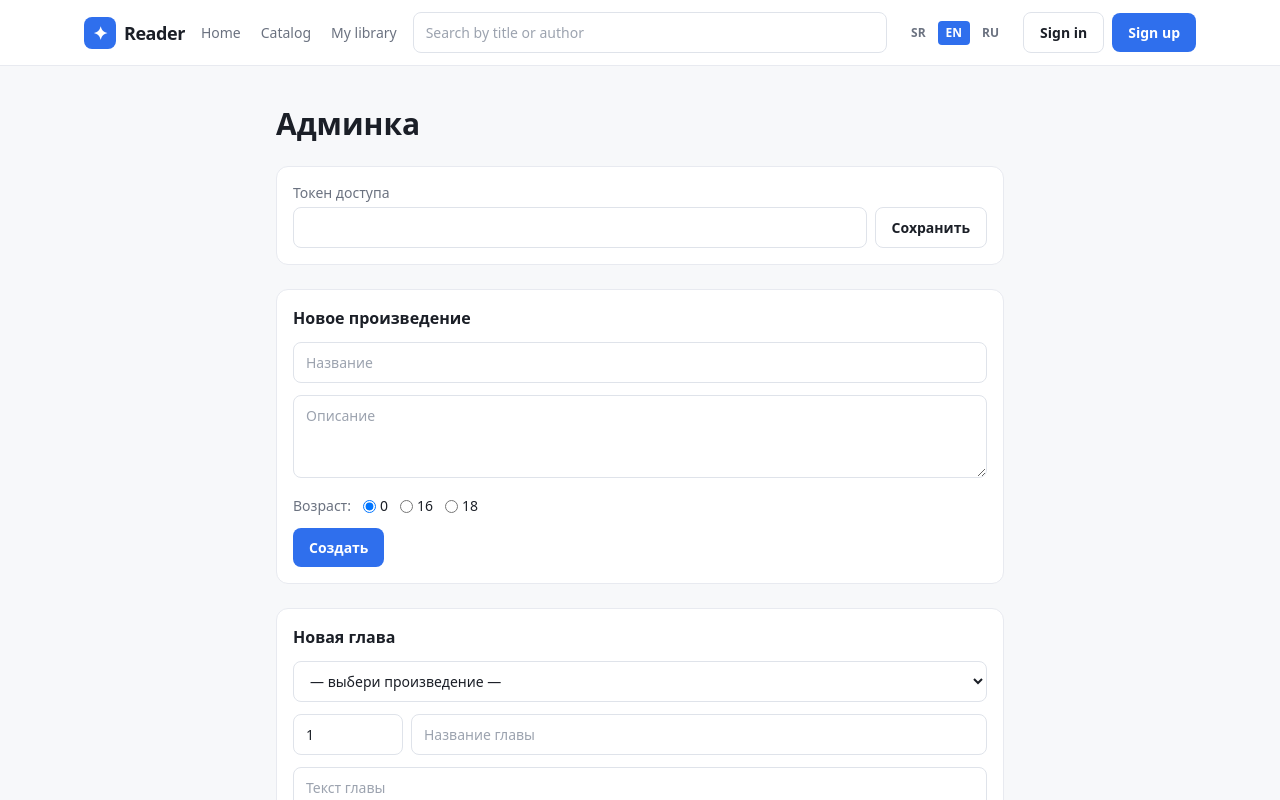
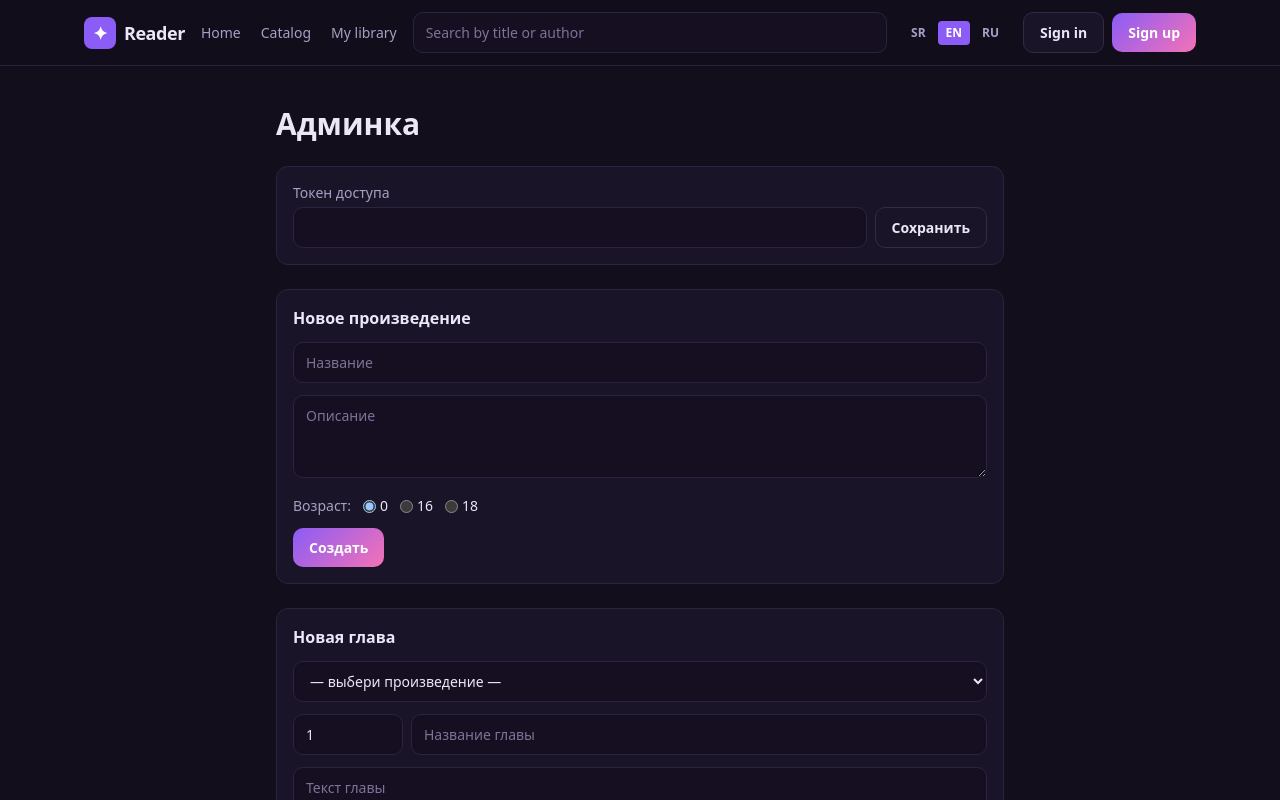
Before and after one commit to AnzuPac/reader-platform, a Next.js app: page /en/admin in a window 1280 px wide. Shown: the top 800 px of the page. Built offline with nearby package versions, Linux system fonts and the light colour scheme.

Commit message:
Оформление под бренд Yurei Night: тёмная фиолетовая палитра, сакура-акценты, тёмные карточки и шапка

```diff
--- a/app/[lang]/layout.tsx
+++ b/app/[lang]/layout.tsx
@@ -15,7 +15,7 @@ export default async function LangLayout({
 
   return (
     <div className="min-h-screen">
-      <header className="sticky top-0 z-40 border-b border-line bg-white/95 backdrop-blur">
+      <header className="sticky top-0 z-40 border-b border-line bg-[#120e1c]/90 backdrop-blur">
         <div className="mx-auto flex max-w-6xl items-center gap-4 px-5 py-3">
           <Link href={`/${l}`} className="flex items-center gap-2 text-lg font-extrabold tracking-tight">
             <span className="flex h-8 w-8 items-center justify-center rounded-lg bg-brand text-white">✦</span>
@@ -55,7 +55,7 @@ export default async function LangLayout({
 
       {children}
 
-      <footer className="mt-16 border-t border-line bg-white">
+      <footer className="mt-16 border-t border-line bg-[#150f21]">
         <div className="mx-auto flex max-w-6xl flex-wrap items-center gap-4 px-5 py-8 text-sm text-mist">
           <span className="font-semibold text-ink">{t(l, 'brand')}</span>
           <Link href={`/${l}/catalog`}>{t(l, 'nav_catalog')}</Link>
--- a/app/[lang]/page.tsx
+++ b/app/[lang]/page.tsx
@@ -36,12 +36,12 @@ export default async function HomePage({ params }: { params: Promise<{ lang: str
   return (
     <main className="mx-auto max-w-6xl px-5 py-8">
       {/* hero */}
-      <section className="mb-10 overflow-hidden rounded-2xl bg-gradient-to-r from-[#12224a] via-[#2f6fed] to-[#7a3b9c] px-7 py-10 text-white sm:px-10 sm:py-14">
+      <section className="mb-10 overflow-hidden rounded-2xl border border-[#3a2c56] bg-gradient-to-br from-[#1b1330] via-[#2d1a4d] to-[#3a1f5c] px-7 py-10 text-white sm:px-10 sm:py-14">
         <div className="max-w-xl">
           <h1 className="mb-3 text-3xl font-extrabold leading-tight sm:text-4xl">{t(l, 'hero_title')}</h1>
           <p className="mb-6 text-sm leading-relaxed text-white/80 sm:text-base">{t(l, 'hero_sub')}</p>
           <div className="flex flex-wrap gap-3">
-            <Link href={`/${l}/catalog`} className="btn bg-white text-[#12224a] hover:bg-white/90">
+            <Link href={`/${l}/catalog`} className="btn bg-white text-[#2d1a4d] hover:bg-white/90">
               {t(l, 'cta_read')}
             </Link>
             <Link href={`/${l}/subscribe`} className="btn border border-white/40 text-white hover:bg-white/10">
--- a/app/globals.css
+++ b/app/globals.css
@@ -2,20 +2,33 @@
 @tailwind components;
 @tailwind utilities;
 
-:root { color-scheme: light; }
-html, body { background: #f7f8fa; color: #1b1f27; }
+:root { color-scheme: dark; }
+html, body { background: #120e1c; color: #ece7f6; }
 a { color: inherit; text-decoration: none; }
-.card { background:#fff; border:1px solid #e8eaf0; border-radius:12px; }
-.btn { display:inline-flex; align-items:center; justify-content:center; gap:8px; padding:9px 16px; border-radius:8px; font-weight:600; font-size:14px; }
-.btn-primary { background:#2f6fed; color:#fff; }
-.btn-primary:hover { background:#255fd6; }
-.btn-ghost { border:1px solid #dfe3ea; background:#fff; }
-.input { width:100%; padding:9px 12px; border-radius:8px; background:#fff; border:1px solid #dfe3ea; color:#1b1f27; font-size:14px; }
-.muted { color:#6b7280; }
-.cover { position:relative; border-radius:10px; overflow:hidden; background:linear-gradient(150deg,#243b6b,#4b2f6f 60%,#7a3b5c); color:#fff; display:flex; align-items:flex-end; padding:10px; font-weight:700; font-size:13px; line-height:1.25; }
+
+.card { background:#1a1428; border:1px solid #2c2340; border-radius:12px; }
+
+.btn { display:inline-flex; align-items:center; justify-content:center; gap:8px; padding:9px 16px; border-radius:10px; font-weight:600; font-size:14px; }
+.btn-primary { background:linear-gradient(135deg,#8b5cf6,#f472b6); color:#fff; }
+.btn-primary:hover { filter:brightness(1.08); }
+.btn-ghost { border:1px solid #332a4a; background:#1a1428; color:#ece7f6; }
+.btn-ghost:hover { border-color:#8b5cf6; }
+
+.input { width:100%; padding:9px 12px; border-radius:10px; background:#150f21; border:1px solid #2c2340; color:#ece7f6; font-size:14px; }
+.input::placeholder { color:#7f7297; }
+.input:focus { outline:none; border-color:#8b5cf6; }
+
+.muted { color:#a99fc4; }
+
+.cover { position:relative; border-radius:12px; overflow:hidden; background:linear-gradient(150deg,#2b1a4d,#3c1f5e 55%,#6d2a63); color:#fff; display:flex; align-items:flex-end; padding:10px; font-weight:700; font-size:13px; line-height:1.25; }
+.cover::after { content:''; position:absolute; inset:0; background:radial-gradient(circle at 75% 15%, rgba(244,114,182,.35), transparent 55%); }
 .cover-lg { height:260px; }
 .cover-sm { height:170px; }
-.badge-hot { background:#fff1e6; color:#e8590c; font-size:11px; font-weight:700; padding:1px 6px; border-radius:4px; }
-.badge-rank { position:absolute; top:8px; left:8px; background:#ffb020; color:#3b2500; font-size:11px; font-weight:800; padding:2px 6px; border-radius:4px; }
-.prose-reader { font-family: Georgia, 'Times New Roman', serif; font-size:18px; line-height:1.85; color:#22262e; }
+
+.badge-hot { background:rgba(244,114,182,.16); color:#f9a8d4; font-size:11px; font-weight:700; padding:1px 7px; border-radius:6px; }
+.badge-rank { position:absolute; top:8px; left:8px; background:linear-gradient(135deg,#8b5cf6,#f472b6); color:#fff; font-size:11px; font-weight:800; padding:2px 7px; border-radius:6px; z-index:2; }
+
+.prose-reader { font-family: Georgia, 'Times New Roman', serif; font-size:18px; line-height:1.9; color:#e4ddf2; }
 .section-title { font-size:20px; font-weight:700; margin-bottom:12px; display:flex; align-items:center; gap:8px; }
+
+::selection { background:rgba(139,92,246,.45); }
--- a/tailwind.config.ts
+++ b/tailwind.config.ts
@@ -5,11 +5,13 @@ export default {
   theme: {
     extend: {
       colors: {
-        ink: '#1b1f27',
-        brand: '#2f6fed',
-        line: '#e8eaf0',
-        mist: '#6b7280',
-        hot: '#e8590c',
+        ink: '#ece7f6',
+        brand: '#8b5cf6',
+        line: '#2c2340',
+        mist: '#a99fc4',
+        hot: '#f472b6',
+        panel: '#1a1428',
+        deep: '#120e1c',
       },
     },
   },
```
